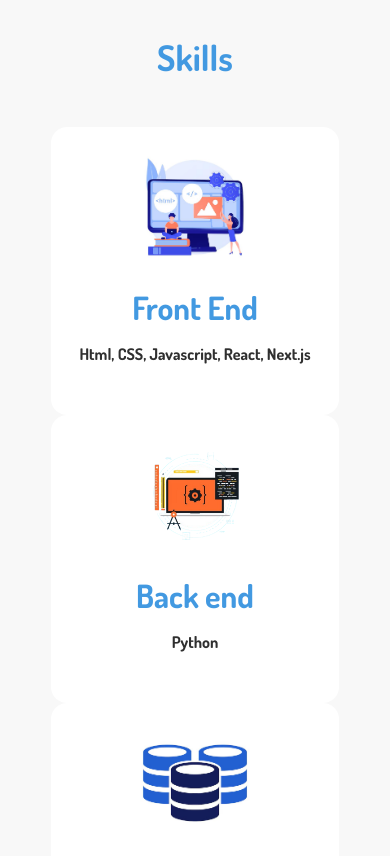
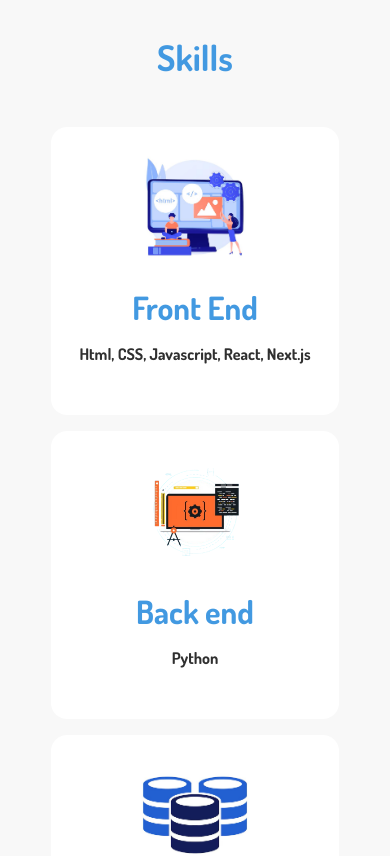
Before and after one commit to ViniciusSantanaa/portfolio, a Next.js app: page / in a window 390 px wide. Shown: the part 700-1556 px from the top of the page. Built offline with nearby package versions, Linux system fonts and the light colour scheme.

Commit message:
skills responsivo

```diff
--- a/src/app/page.module.css
+++ b/src/app/page.module.css
@@ -61,3 +61,10 @@
     color: var(--cor-cinza-escuro);
     margin-top: 1rem;
 }
+
+@media (max-width: 438px) {
+    .div_skills{
+        gap: 1rem;
+    }
+
+}
```
